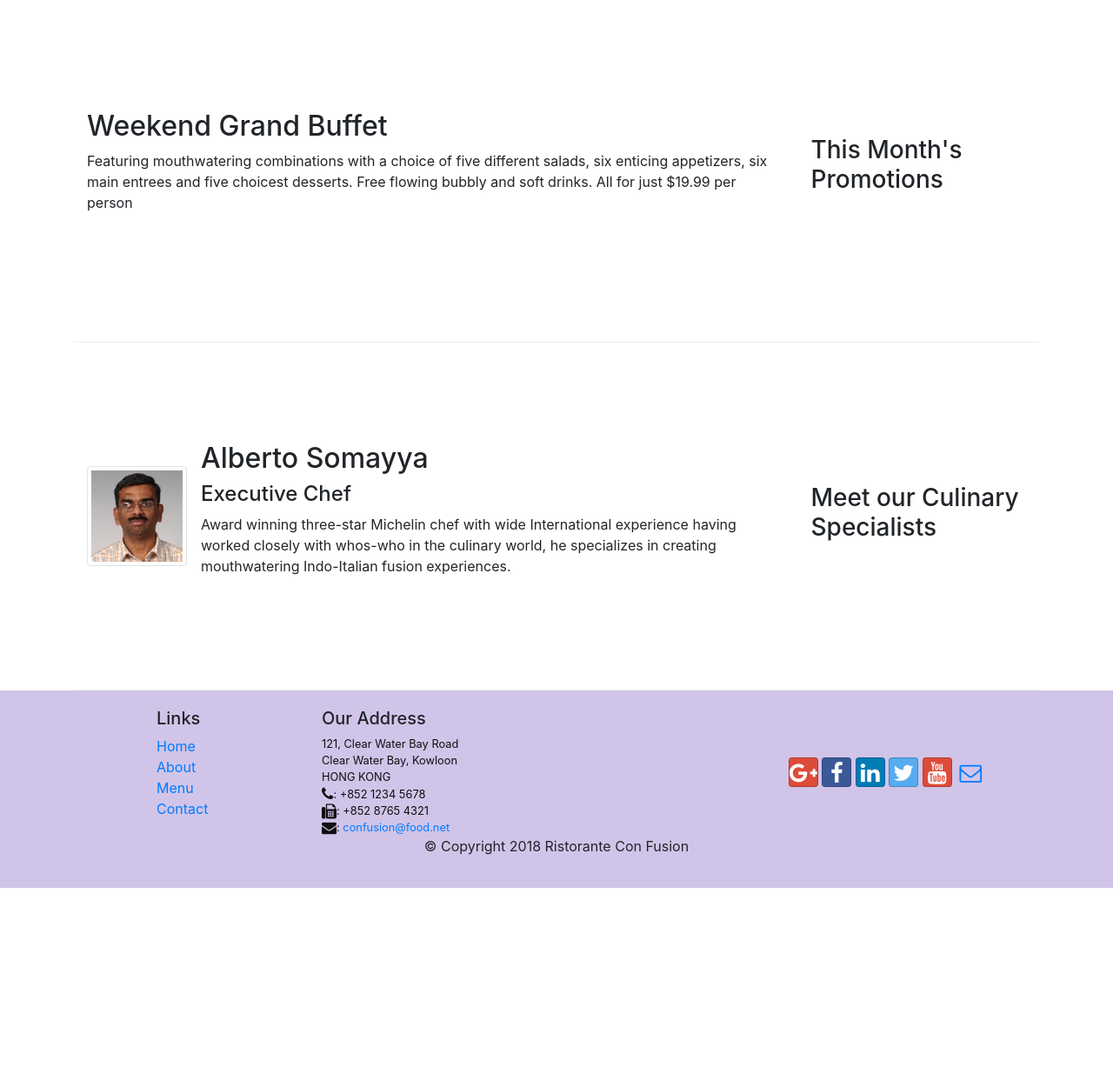
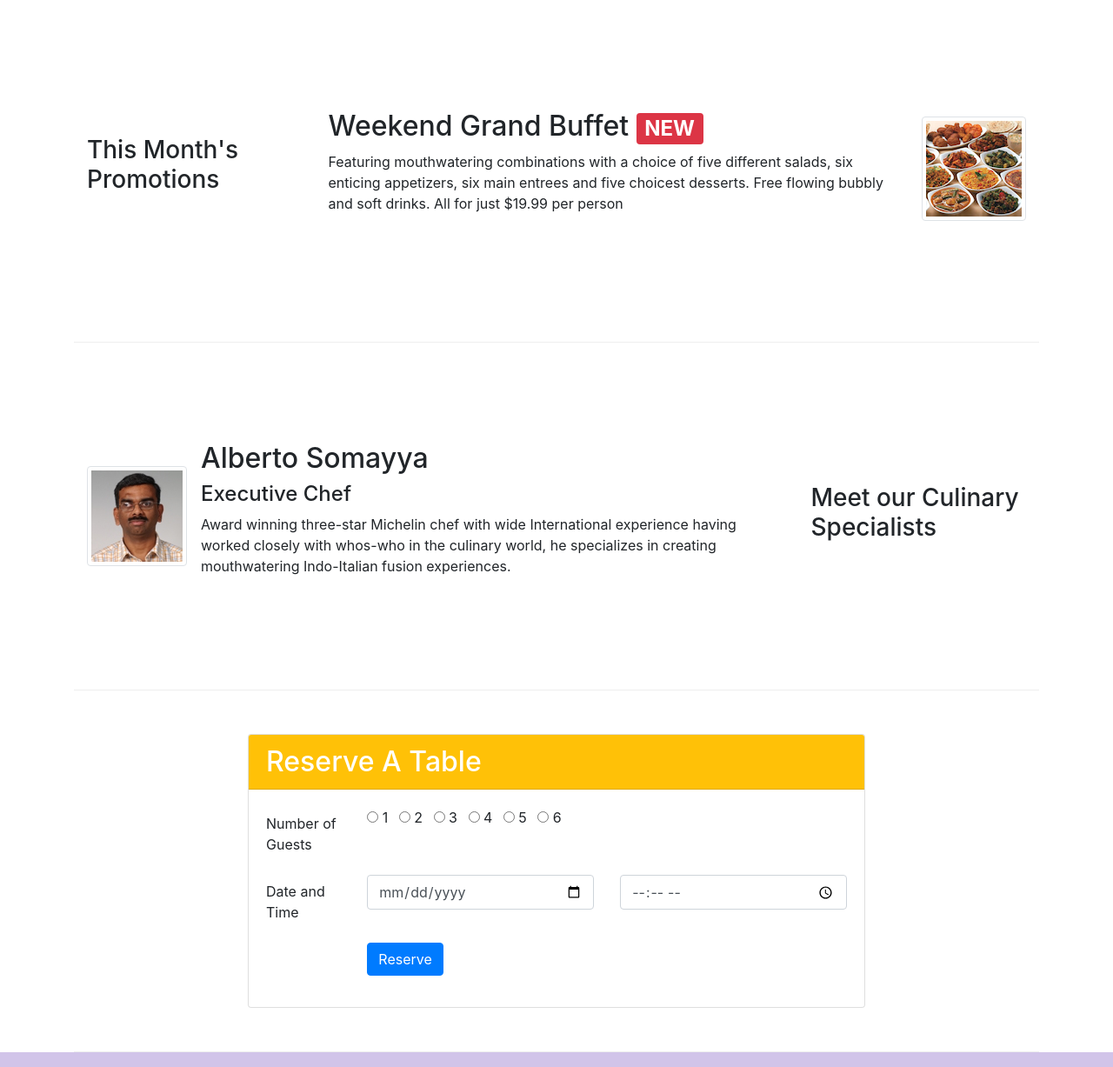
Before and after one commit to JT-77/Bootstrap4, a website: page index.html in a window 1280 px wide. Shown: the part 740-1967 px from the top of the page at 87% size. Before the commit the page ends 1761 px from the top, so only its background shows below. Drawn offline with nearby package versions, Linux system fonts and the light colour scheme.

Commit message:
Assignment 2

```diff
--- a/index.html
+++ b/index.html
@@ -39,8 +39,15 @@
                     <h1>Ristorante con Fusion</h1>
                     <p>We take inspiration from the World's best cuisines, and create a unique fusion experience. Our lipsmacking creations will tickle your culinary senses!</p>
                 </div>
-                <div class="col-12 col-sm align-self-center">
-                    <img src="img/logo.png" class="img-fluid">
+                <div class="col-12 col-sm align-items-center">
+                    <div class="row">
+                        <div class="col-12 col-sm-6 align-self-center">
+                            <img src="img/logo.png" class="img-fluid">
+                        </div>
+                        <div class="col-12 col-sm align-self-center">
+                            <a class="btn btn-block btn-warning" role="button" href="#reserve">Reserve a Table</a>
+                        </div>
+                    </div>
                 </div>
             </div>
         </div>
@@ -67,12 +74,17 @@
 
 
         <div class="row row-content align-items-center">
-            <div class="col-12 order-sm-last col-sm-4 col-md-3">
+            <div class="col-12 order-sm-first col-sm-4 col-md-3">
                 <h3>This Month's Promotions</h3>
             </div>
-            <div class="col-12 order-sm-first col-sm col-md">
-                <h2>Weekend Grand Buffet</h2>
-                <p class="d-none d-sm-block">Featuring mouthwatering combinations with a choice of five different salads, six enticing appetizers, six main entrees and five choicest desserts. Free flowing bubbly and soft drinks. All for just $19.99 per person </p>
+            <div class="col-12 order-sm-last col-sm col-md">
+                <div class="media">
+                    <div class="media-body">
+                        <h2>Weekend Grand Buffet <span class="badge badge-danger">NEW</span></h2>
+                        <p class="d-none d-sm-block">Featuring mouthwatering combinations with a choice of five different salads, six enticing appetizers, six main entrees and five choicest desserts. Free flowing bubbly and soft drinks. All for just $19.99 per person </p>
+                    </div>
+                    <img class="d-flex ml-3 img-thumbnail align-self-center" src="img/buffet.png" alt="Weekend Grand Buffet">
+                </div>
             </div>
         </div>
 
@@ -90,6 +102,43 @@
                     </div>
                 </div>
             </div>
+        </div>
+        <div class="row row-content" id="reserve">
+            <div class="col-12 col-md-8 offset-md-2">
+                <div class="card">
+                    <h2 class="card-header bg-warning text-white">Reserve A Table</h2>
+                    <div class="card-body">
+                        <form>
+                            <div class="form-group row">
+                                <label class="col-form-label col-md-2" for="Nog">Number of Guests</label>
+                                <div class="col-md-10">
+                                    <label class="radio-inline"><input type="radio" name="optradio"> 1</label>
+                                    <label class="radio-inline ml-2"><input type="radio" name="optradio"> 2</label>
+                                    <label class="radio-inline ml-2"><input type="radio" name="optradio"> 3</label>
+                                    <label class="radio-inline ml-2"><input type="radio" name="optradio"> 4</label>
+                                    <label class="radio-inline ml-2"><input type="radio" name="optradio"> 5</label>
+                                    <label class="radio-inline ml-2"><input type="radio" name="optradio"> 6</label>
+                                </div>
+                            </div>
+                            <div class="form-group row">
+                                <label for="date&time" class="col-12 col-md-2 col-form-label">Date and Time</label>
+                                <div class="col-6 col-md-5">
+                                    <input type="date" class="form-control" id="date" name="date" placeholder="Date">
+                                </div>
+                                <div class="col-6 col-md-5">
+                                    <input type="time" class="form-control" id="time" name="time" placeholder="Time">
+                                </div>
+                            </div>
+                            <div class="form-group row">
+                                <div class="offset-md-2 col-md-10">
+                                    <button type="submit" class="btn btn-primary">Reserve</button>
+                                </div>
+                            </div>
+                        </form>
+                    </div>
+                </div>
+            </div>
+
         </div>
     </div>
 
```
